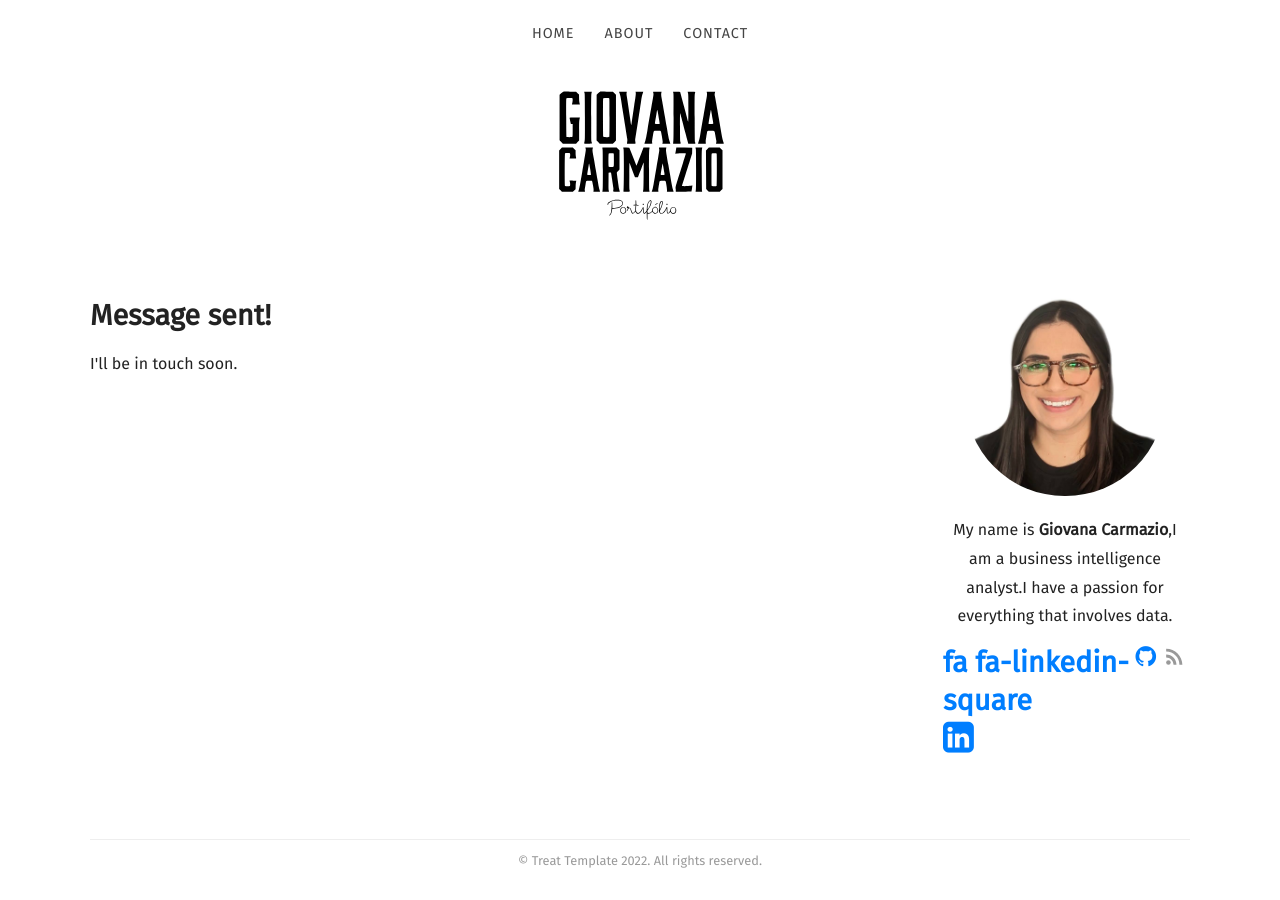
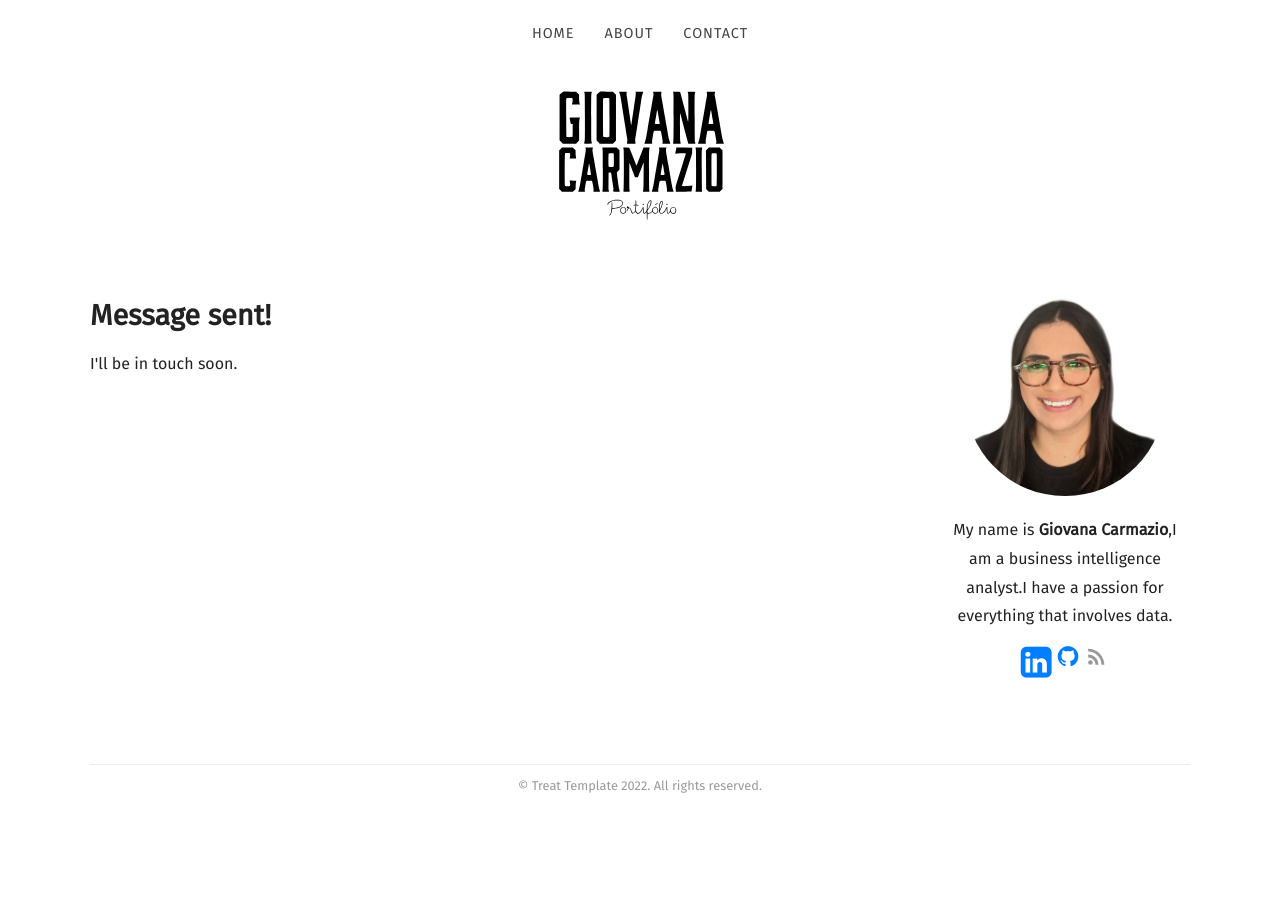
Before and after one commit to Giovanacarmazio/Portifolio, a Jekyll site: the page built from contact-success.html, in a window 1280 px wide. Built offline with Jekyll 4.4.1, drawn with Linux system fonts in a browser that asks for light colours; some web fonts are replaced.

Commit message:
Update social-icon.html

```diff
--- a/_includes/social-icon.html
+++ b/_includes/social-icon.html
@@ -4,7 +4,7 @@
 	{% when "Instagram" %}
 		<svg fill="#000000" height="24" viewBox="0 0 24 24" width="24" xmlns="http://www.w3.org/2000/svg"><path d="M7.8,2H16.2C19.4,2 22,4.6 22,7.8V16.2A5.8,5.8 0 0,1 16.2,22H7.8C4.6,22 2,19.4 2,16.2V7.8A5.8,5.8 0 0,1 7.8,2M7.6,4A3.6,3.6 0 0,0 4,7.6V16.4C4,18.39 5.61,20 7.6,20H16.4A3.6,3.6 0 0,0 20,16.4V7.6C20,5.61 18.39,4 16.4,4H7.6M17.25,5.5A1.25,1.25 0 0,1 18.5,6.75A1.25,1.25 0 0,1 17.25,8A1.25,1.25 0 0,1 16,6.75A1.25,1.25 0 0,1 17.25,5.5M12,7A5,5 0 0,1 17,12A5,5 0 0,1 12,17A5,5 0 0,1 7,12A5,5 0 0,1 12,7M12,9A3,3 0 0,0 9,12A3,3 0 0,0 12,15A3,3 0 0,0 15,12A3,3 0 0,0 12,9Z" /></svg>
 	{% when "LinkedIn" %}
-	<html><head><title>Font Awesome Icons</title><meta name="viewport" content="width=device-width, initial-scale=1"><link rel="stylesheet" href="https://cdnjs.cloudflare.com/ajax/libs/font-awesome/4.7.0/css/font-awesome.min.css"></head><body><h1>fa fa-linkedin-square</h1><i class="fa fa-linkedin-square" style="font-size:36px"></i></body></html>
+	<html><head><title>Font Awesome Icons</title><meta name="viewport" content="width=device-width, initial-scale=1"><link rel="stylesheet" href="https://cdnjs.cloudflare.com/ajax/libs/font-awesome/4.7.0/css/font-awesome.min.css"></head><body><i class="fa fa-linkedin-square" style="font-size:36px"></i></body></html>
 	{% when "Pinterest" %}
 		<svg fill="#000000" height="24" viewBox="0 0 24 24" width="24" xmlns="http://www.w3.org/2000/svg"><path d="M13,16.2C12.2,16.2 11.43,15.86 10.88,15.28L9.93,18.5L9.86,18.69L9.83,18.67C9.64,19 9.29,19.2 8.9,19.2C8.29,19.2 7.8,18.71 7.8,18.1C7.8,18.05 7.81,18 7.81,17.95H7.8L7.85,17.77L9.7,12.21C9.7,12.21 9.5,11.59 9.5,10.73C9.5,9 10.42,8.5 11.16,8.5C11.91,8.5 12.58,8.76 12.58,9.81C12.58,11.15 11.69,11.84 11.69,12.81C11.69,13.55 12.29,14.16 13.03,14.16C15.37,14.16 16.2,12.4 16.2,10.75C16.2,8.57 14.32,6.8 12,6.8C9.68,6.8 7.8,8.57 7.8,10.75C7.8,11.42 8,12.09 8.34,12.68C8.43,12.84 8.5,13 8.5,13.2A1,1 0 0,1 7.5,14.2C7.13,14.2 6.79,14 6.62,13.7C6.08,12.81 5.8,11.79 5.8,10.75C5.8,7.47 8.58,4.8 12,4.8C15.42,4.8 18.2,7.47 18.2,10.75C18.2,13.37 16.57,16.2 13,16.2M20,2H4C2.89,2 2,2.89 2,4V20A2,2 0 0,0 4,22H20A2,2 0 0,0 22,20V4C22,2.89 21.1,2 20,2Z" /></svg>
 	{% when "Tumblr" %}
```
